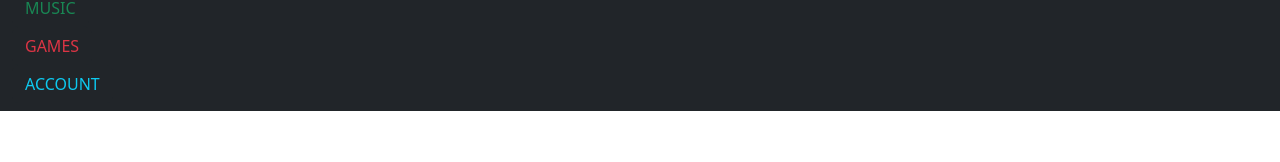
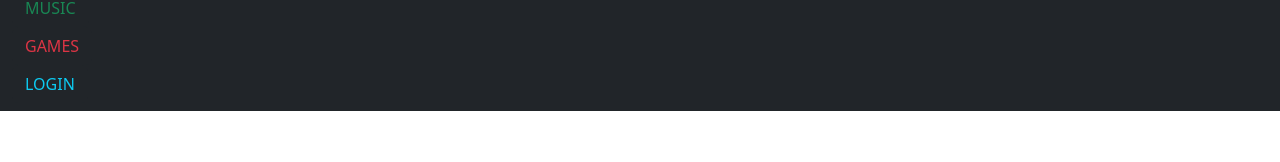
Before and after one commit to olewna/licencjat, an Angular app in the folder frontend/: page /home in a window 1280 px wide. Both pictures are taken after a click on the button "Toggle navigation". Shown: the part 123-285 px from the top of the page. Built offline with nearby package versions, Linux system fonts and the light colour scheme.

Commit message:
added account component

```diff
--- a/frontend/src/app/app-routing.module.ts
+++ b/frontend/src/app/app-routing.module.ts
@@ -3,6 +3,7 @@ import { RouterModule, Routes } from '@angular/router';
 import { authGuard } from './core/guards/auth.guard';
 import { HomeComponent } from './main/components/home/home.component';
 import { LoginComponent } from './main/components/login/login.component';
+import { AccountComponent } from './main/components/account/account.component';
 
 const routes: Routes = [
   {
@@ -19,6 +20,10 @@ const routes: Routes = [
     path: 'login',
     component: LoginComponent,
   },
+  {
+    path: 'account/:id',
+    component: AccountComponent,
+  },
 ];
 
 @NgModule({
--- a/frontend/src/app/core/layouts/navbar/navbar.component.html
+++ b/frontend/src/app/core/layouts/navbar/navbar.component.html
@@ -35,8 +35,8 @@
           </li>
           <li class="nav-item">
             <div class="btn btn-dark text-info">
-              <div *ngIf="!isLogged()" (click)="goToLogin()">ACCOUNT</div>
-              <div *ngIf="isLogged()">{{ this.currentUser!.name | uppercase }}</div>
+              <div *ngIf="!isLogged()" (click)="goToLogin()">LOGIN</div>
+              <div *ngIf="isLogged()" (click)="goToAccount()">{{ this.currentUser!.name | uppercase }}</div>
             </div>
           </li>
         </ul>
--- a/frontend/src/app/core/layouts/navbar/navbar.component.ts
+++ b/frontend/src/app/core/layouts/navbar/navbar.component.ts
@@ -39,4 +39,8 @@ export class NavbarComponent implements OnInit {
     this.router.navigate(['home']);
     this.navbarCollapsed = true;
   }
+
+  public goToAccount(): void {
+    this.router.navigate(['account', this.currentUser?._id]);
+  }
 }
--- a/frontend/src/app/main/main.module.ts
+++ b/frontend/src/app/main/main.module.ts
@@ -3,9 +3,10 @@ import { CommonModule } from '@angular/common';
 import { HomeComponent } from './components/home/home.component';
 import { LoginComponent } from './components/login/login.component';
 import { ReactiveFormsModule } from '@angular/forms';
+import { AccountComponent } from './components/account/account.component';
 
 @NgModule({
-  declarations: [HomeComponent, LoginComponent],
+  declarations: [HomeComponent, LoginComponent, AccountComponent],
   imports: [CommonModule, ReactiveFormsModule],
   exports: [],
 })
--- a/frontend/src/app/shared/models/User.model.ts
+++ b/frontend/src/app/shared/models/User.model.ts
@@ -1,4 +1,5 @@
 export interface User {
+  readonly _id: string;
   readonly name: string;
   readonly type: string;
   readonly password: string;
```
